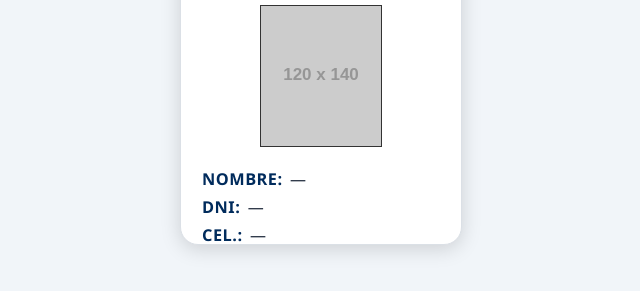
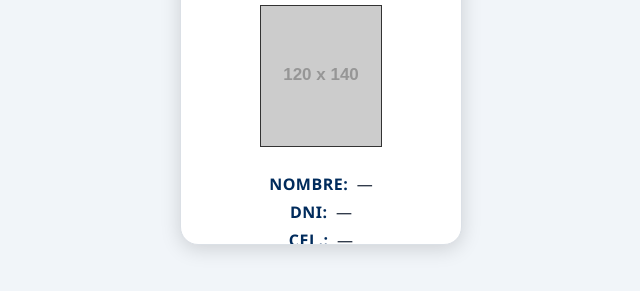
Before and after one commit to Jhulmar25/pruebapatas, a website: page index.html in a window 1280 px wide. Shown: the part 391-682 px from the top of the page, without its empty margins (319-959 px from the left). Drawn offline with Linux system fonts and the light colour scheme; placeholder pictures from the web are drawn by us.

Commit message:
Center-align text in .datos class
Updated the .datos class to center-align text and adjusted margin.

```diff
--- a/styles.css
+++ b/styles.css
@@ -63,9 +63,9 @@ header .subtitulo {
 }
 
 .datos {
-  text-align: left;
-  width: 85%;
-  margin-top: 5px;
+  width: 100%;
+  text-align: center;      /* CENTRA TODO */
+  margin-top: 10px;
 }
 
 .datos p {
@@ -73,15 +73,14 @@ header .subtitulo {
   font-size: 1rem;
   font-weight: 500;
   color: #1e293b;
+  letter-spacing: 0.2px;
   font-family: 'Segoe UI', Roboto, Helvetica, Arial, sans-serif;
-  letter-spacing: 0.2px;
 }
 
 .datos strong {
-  font-size: 1.02rem;
-  font-weight: 700;
+  font-weight: 800;        /* NEGRITA PARA EL LABEL */
   color: #002b5c;
-  margin-right: 3px;
+  margin-right: 4px;
   text-transform: uppercase;
   letter-spacing: 0.5px;
 }
```
